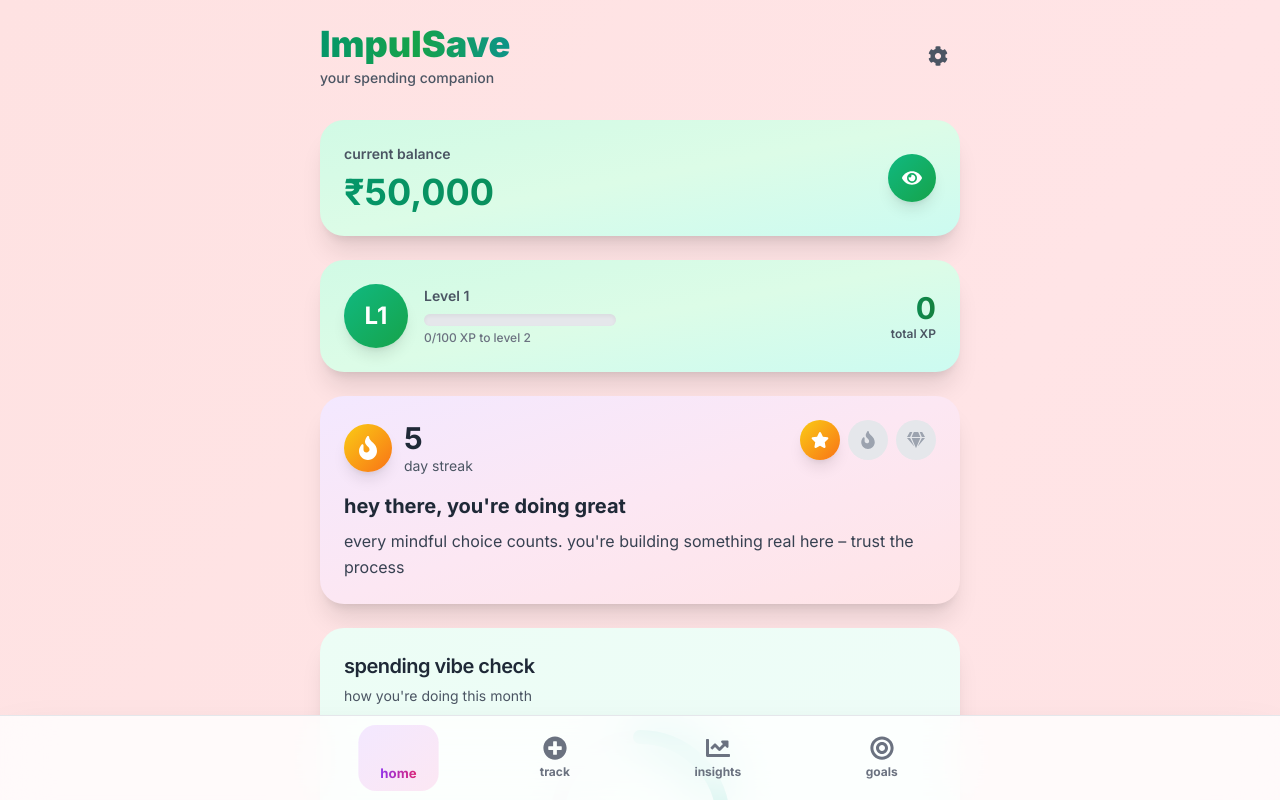
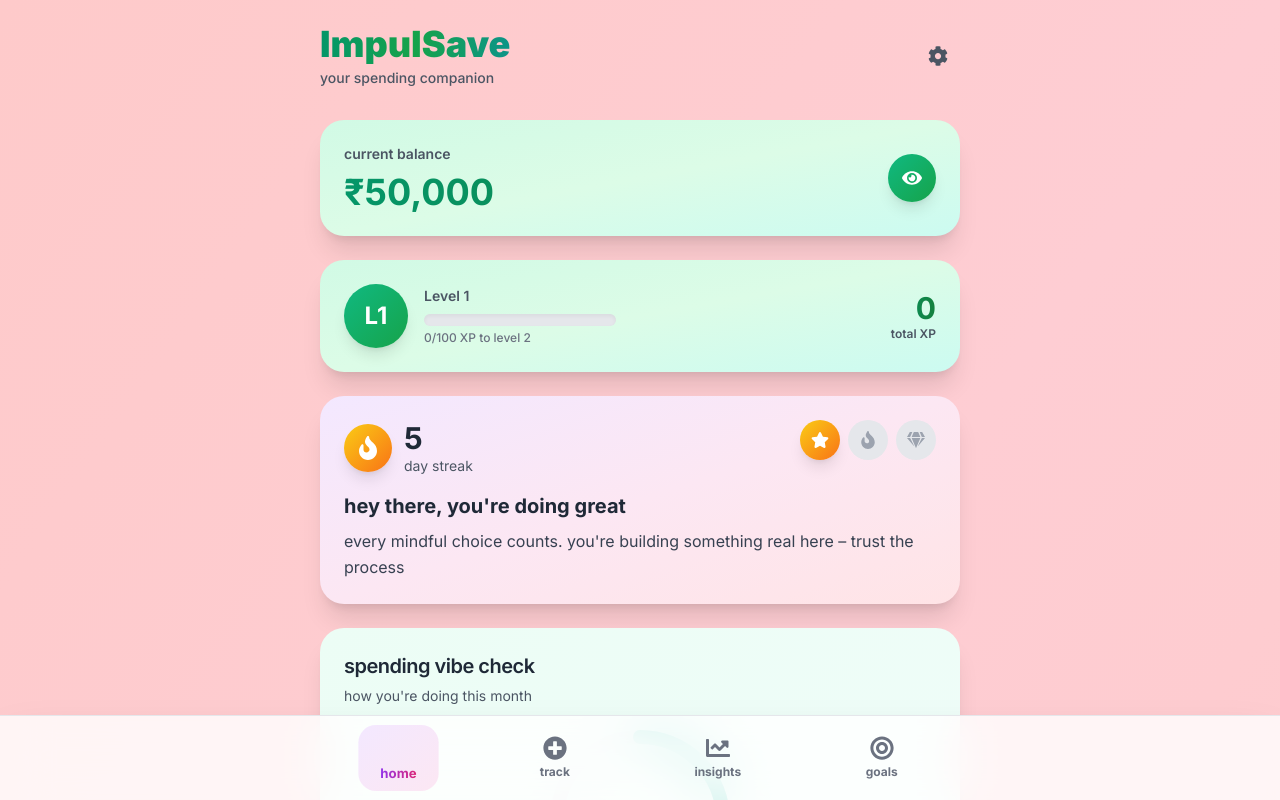
Before and after one commit to Lyzr-Apps/mindful-money-super-spark, a Next.js app: page / in a window 1280 px wide. Shown: the top 800 px of the page. Built offline with nearby package versions, Linux system fonts and the light colour scheme.

Commit message:
style: changed background to red-200 and rose-200 for a darker tone

```diff
--- a/app/page.tsx
+++ b/app/page.tsx
@@ -2116,7 +2116,7 @@ export default function Home() {
   )
 
   return (
-    <div className="min-h-screen bg-gradient-to-br from-red-100 via-rose-100 to-red-100">
+    <div className="min-h-screen bg-gradient-to-br from-red-200 via-rose-200 to-red-200">
       <div className="max-w-2xl mx-auto px-4 py-6">
         {/* Header */}
         <div className="flex items-center justify-between mb-8">
```
